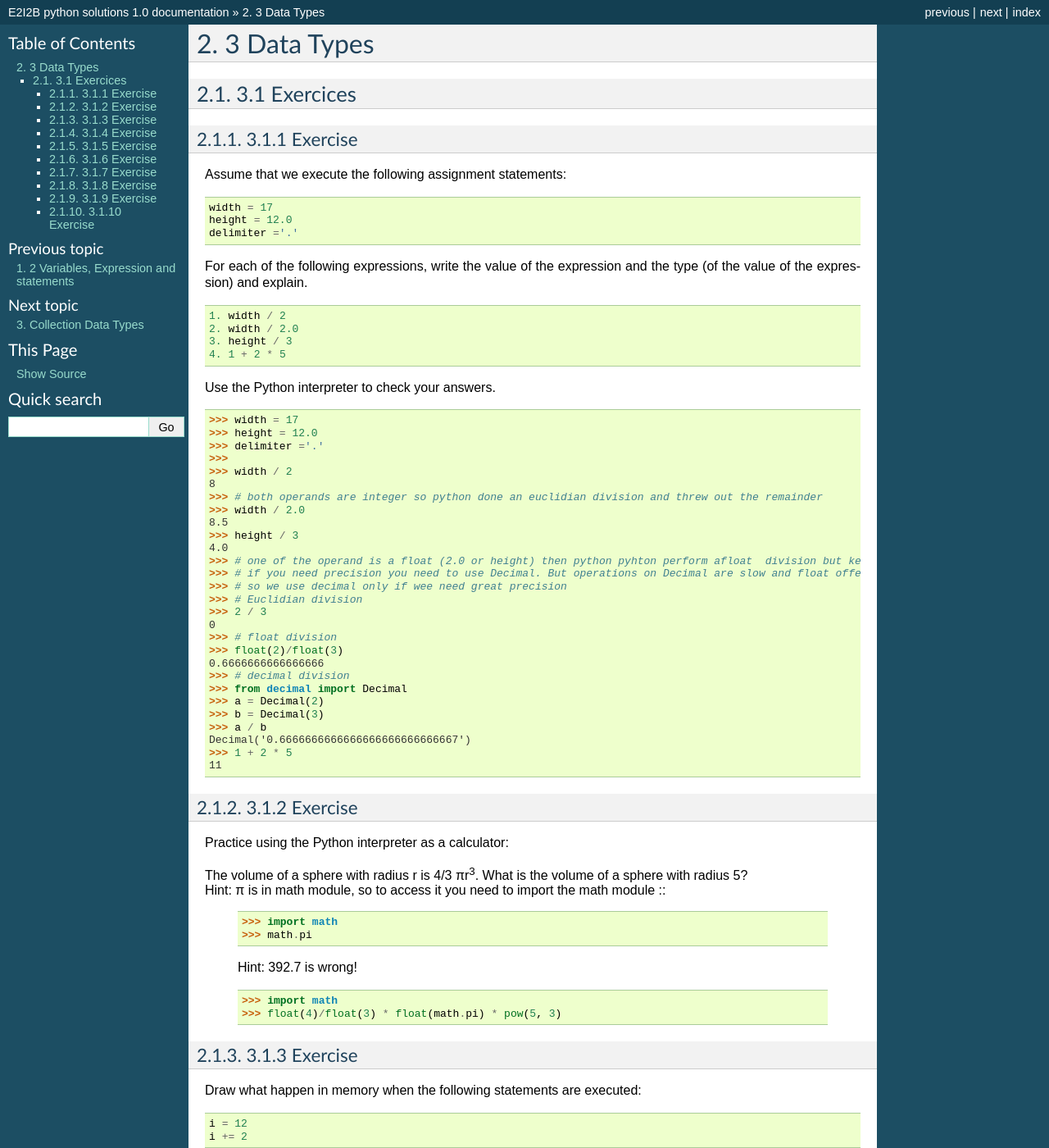
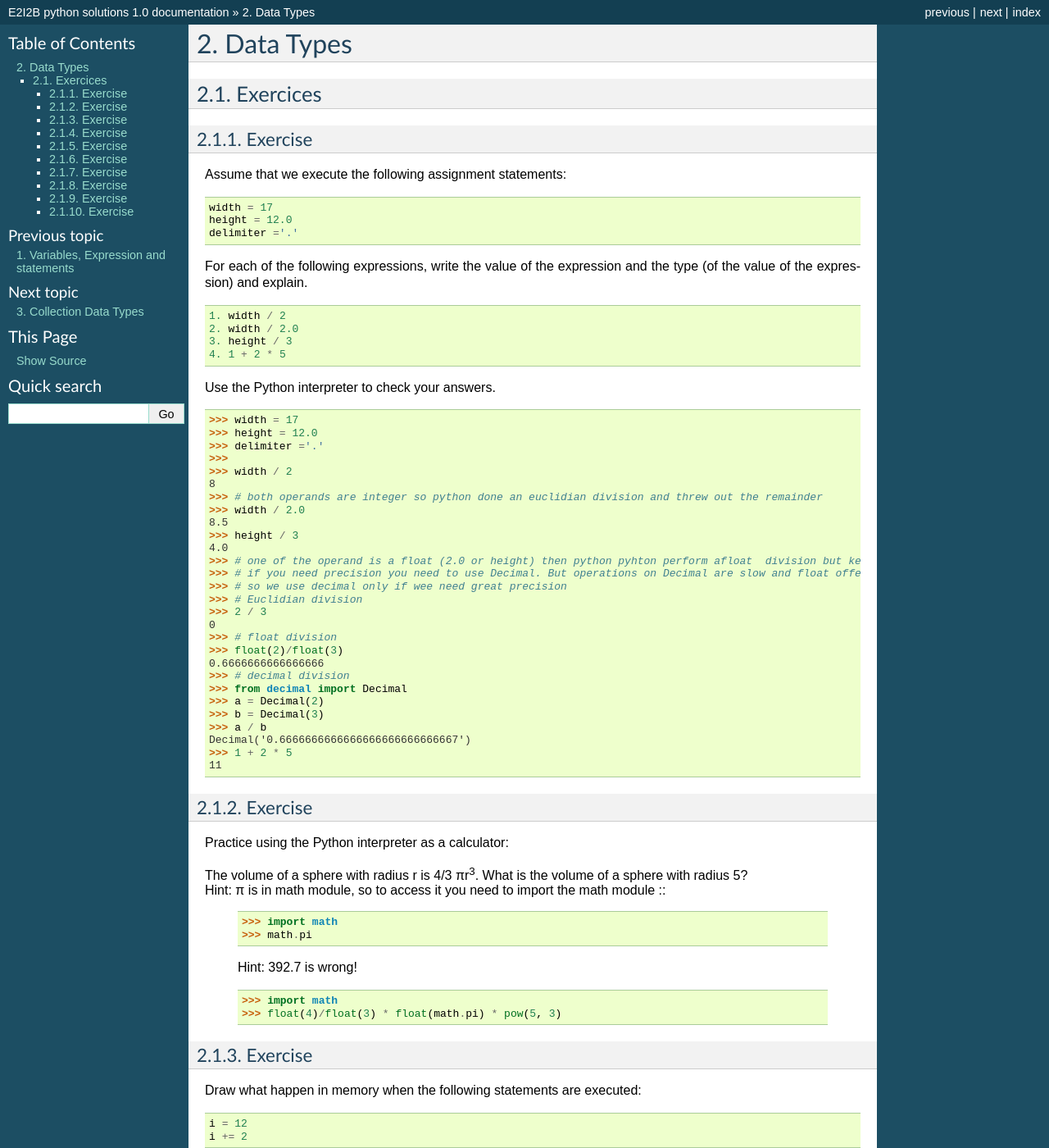
Before and after one commit to C3BI-pasteur-fr/python-solutions-1, a Sphinx documentation site: the page built from source/Data_Types.rst, in a window 1280 px wide and 1400 px high. Shown: the whole window at 82% size. Built offline with Sphinx 7.4.7, drawn with Linux system fonts in a browser that asks for light colours; pages that are not in the unit, such as notebooks, are missing from menus; some of the changed text lies outside the part shown.

```diff
--- a/source/Data_Types.rst
+++ b/source/Data_Types.rst
@@ -1,6 +1,3 @@
-.. sectnum::
-   :start: 3
-
 .. _Data_Types:
 
 **********
--- a/source/Variables.rst
+++ b/source/Variables.rst
@@ -1,6 +1,3 @@
-.. sectnum::
-   :start: 2
-
 .. _Variables:
 
 ************************************
```
Also changed, not shown: source/Input_output.rst (+4 -4 lines).
